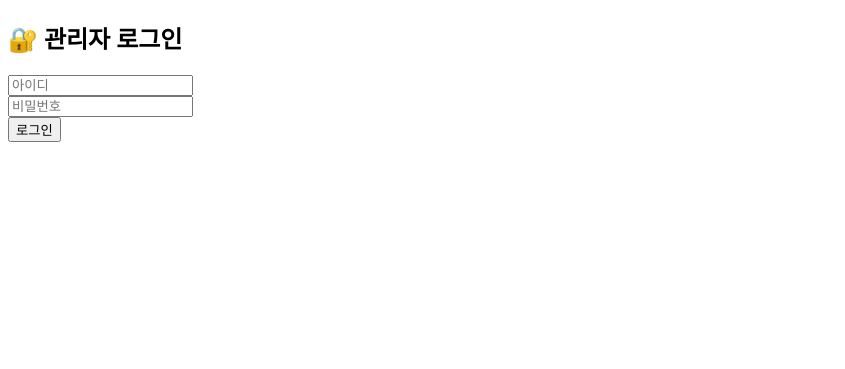
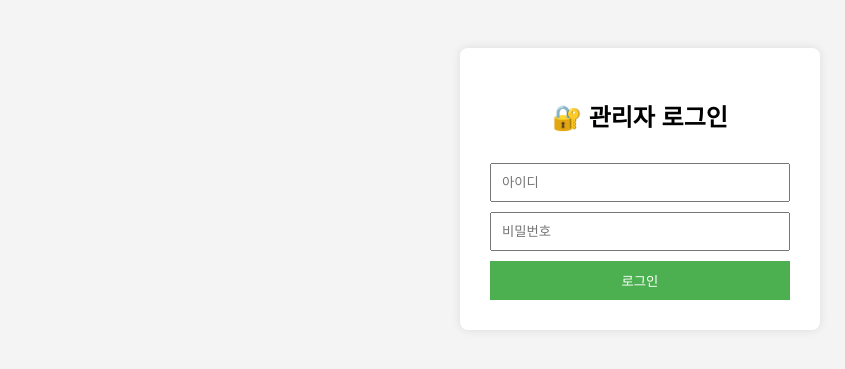
Before and after one commit to wangdda9119/GIGA_CAMP, a Flask app: page /logen in a window 1280 px wide. Shown: the top 369 px of the page, without its empty margins (0-845 px from the left). Run offline with Flask 3, Linux system fonts and the light colour scheme.

Commit message:
Final update: add hidden login route and polish admin system

```diff
--- a/app.py
+++ b/app.py
@@ -18,7 +18,7 @@ Session(app)
 def keep_alive():
     while True:
         try:
-            requests.get("https://your-app.onrender.com")
+            requests.get("https://giga-camp-app.onrender.com")
         except:
             pass
         time.sleep(14 * 60)
@@ -69,7 +69,7 @@ def logout():
 @app.route("/admin/logs")
 def view_logs():
     if not session.get("logged_in"):
-        return redirect("/login")
+        return redirect("/logen")
 
     try:
         with open("access.log", "r", encoding="utf-8") as f:
--- a/templates/login.html
+++ b/templates/login.html
@@ -1,12 +1,48 @@
 <!DOCTYPE html>
-<html>
-<head><title>로그인</title></head>
+<html lang="ko">
+<head>
+  <meta charset="UTF-8">
+  <title>관리자 로그인</title>
+  <style>
+    body {
+      font-family: Arial, sans-serif;
+      padding: 40px;
+      background-color: #f4f4f4;
+      display: flex;
+      justify-content: center;
+    }
+    .login-box {
+      background: white;
+      padding: 30px;
+      border-radius: 8px;
+      box-shadow: 0 0 10px rgba(0,0,0,0.1);
+      width: 300px;
+    }
+    input, button {
+      width: 100%;
+      padding: 10px;
+      margin-top: 10px;
+      box-sizing: border-box;
+    }
+    button {
+      background-color: #4CAF50;
+      color: white;
+      border: none;
+      cursor: pointer;
+    }
+    button:hover {
+      background-color: #45a049;
+    }
+  </style>
+</head>
 <body>
-  <h2>🔐 관리자 로그인</h2>
-  <form method="POST">
-    <input type="text" name="username" placeholder="아이디" required><br>
-    <input type="password" name="password" placeholder="비밀번호" required><br>
-    <button type="submit">로그인</button>
-  </form>
+  <div class="login-box">
+    <h2 style="text-align:center;">🔐 관리자 로그인</h2>
+    <form method="POST">
+      <input type="text" name="username" placeholder="아이디" required>
+      <input type="password" name="password" placeholder="비밀번호" required>
+      <button type="submit">로그인</button>
+    </form>
+  </div>
 </body>
 </html>
```
Also changed, not shown: templates/logs.html (+41 -9 lines).
